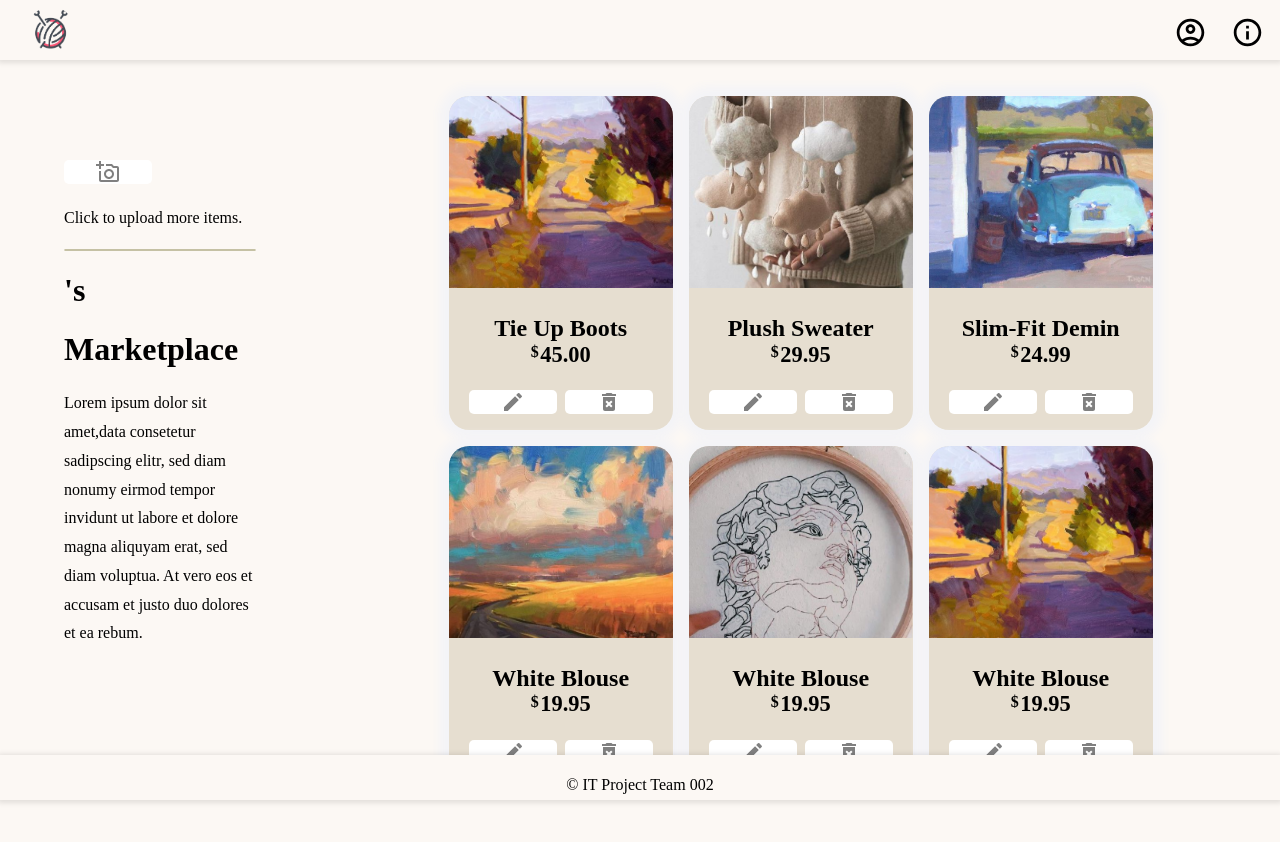
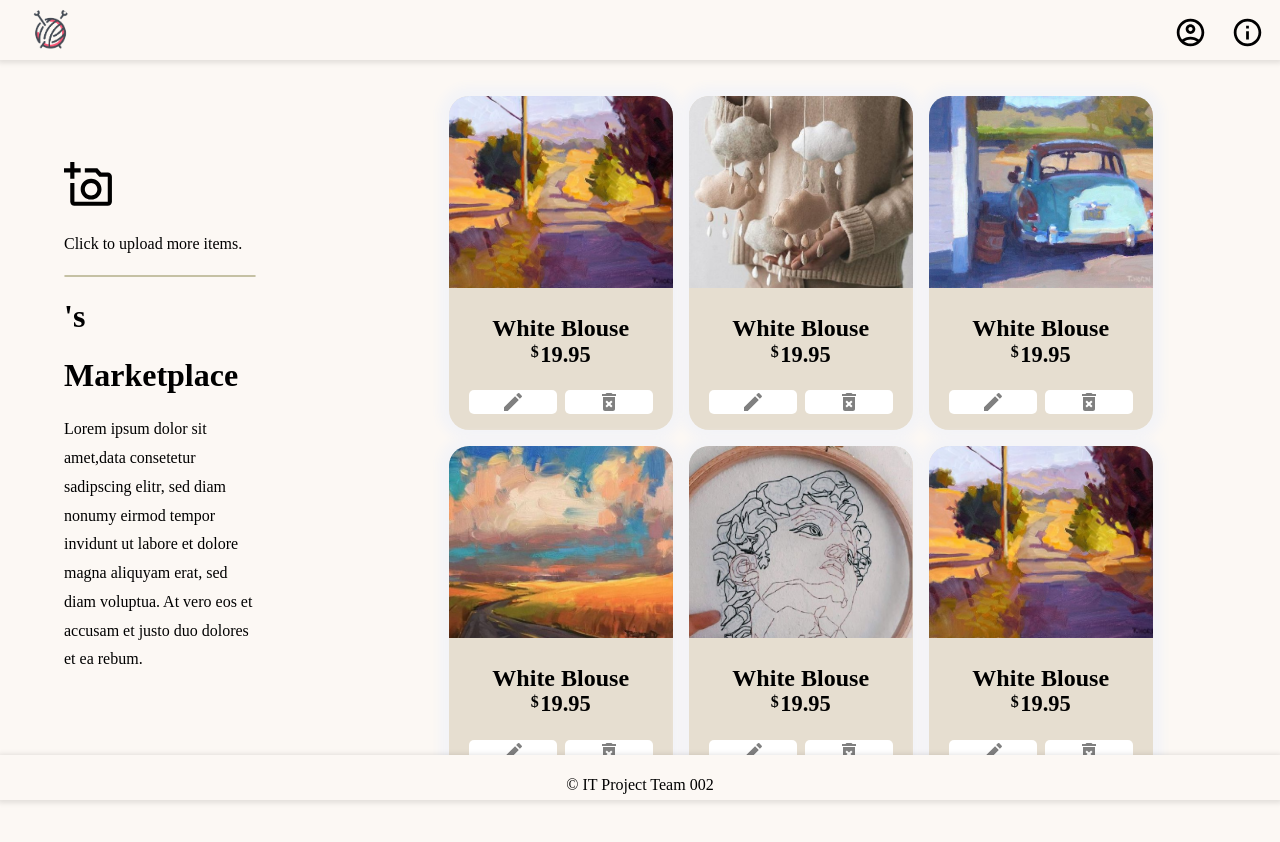
Before and after one commit to IT-Project-002/Frontend, a React (Create React App) app: page /user/market in a window 1280 px wide. Shown: the top 842 px of the page. Built offline with nearby package versions, Linux system fonts and the light colour scheme; no server answers.

Commit message:
delete js component, put Card as function in market.js

```diff
--- a/src/components/itemListB.js
+++ /dev/null
@@ -1,68 +0,0 @@
-import item1 from "../image/items/item1.png";
-import item2 from "../image/items/item2.png";
-import item3 from "../image/items/item3.png";
-import item4 from "../image/items/item4.png";
-import item5 from "../image/items/item5.png";
-import EditIcon from '@mui/icons-material/Edit';
-import DeleteForeverIcon from '@mui/icons-material/DeleteForever';
-import React from "react";
-
-export default function ItemList() {
-  return (
-    <div className="wrapper">
-      <Card
-        img={item1}
-        title="Tie Up Boots"
-        description="Fall Favorite • Boots"
-        price="45.00"
-      />
-
-      <Card
-        img={item2}
-        title="Plush Sweater"
-        description="Sweater Season • Cozy"
-        price="29.95"
-      />
-      <Card
-        img={item3}
-        title="Slim-Fit Demin"
-        description="Demin • Verstile"
-        price="24.99"
-      />
-      <Card
-        img={item4}
-        title="White Blouse"
-        description="Blouse • Lacey"
-        price="19.95"
-      />
-      <Card
-        img={item5}
-        title="White Blouse"
-        description="Blouse • Lacey"
-        price="19.95"
-      />
-      <Card
-        img={item1}
-        title="White Blouse"
-        description="Blouse • Lacey"
-        price="19.95"
-      />
-    </div>
-  );
-}
-
-function Card(props) {
-  return (
-    <div className="card">
-      <img src={props.img} alt="item" className="card-img" />
-      <div className="card-body">
-        <h2 className="card-title">{props.title}</h2>
-        <h3 className="card-price">{props.price}</h3>
-        <div className="icon-container">
-          <EditIcon className="edit-icon"/>
-          <DeleteForeverIcon className="delete-icon"/>
-        </div>
-      </div>
-    </div>
-  );
-}
--- a/src/css/itemListB.css
+++ /dev/null
@@ -1,90 +0,0 @@
-@import url("https://fonts.googleapis.com/css2?family=Noto+Sans:wght@400;700&display=swap");
-
-.wrapper {
-  margin: 1rem;
-  display: grid;
-  gap: 1rem;
-  grid-template-columns: 1fr;
-  justify-content: center;
-}
-
-.card {
-  /* box-shadow: 0 0 10px 10px rgb(244, 244, 247); */
-  border-radius: 20px;
-  min-width: 28rem;
-  display: flex;
-  background-color: #E6DED0;
-}
-
-.card-img {
-  width: 14rem;
-  height: 11rem;
-  object-fit: cover;
-  border-top-left-radius: 20px;
-  border-bottom-left-radius: 20px;
-  z-index: 2;
-}
-
-.card-body {
-  margin: 1rem;
-  flex-grow: 1;
-}
-.card-title {
-  line-height: 0.5rem;
-  margin-bottom: 0.1rem;
-}
-.card-description {
-  line-height: 1.2rem;
-}
-.card-price {
-  font-size: 1.4rem;
-  margin-top: 0.6rem;
-}
-.card-price::before {
-  content: "$";
-  font-size: 1rem;
-  position: relative;
-  top: -0.3rem;
-  padding-right: 0.1rem;
-}
-
-@media screen and (min-width: 750px) {
-  .wrapper {
-    grid-template-columns: repeat(auto-fit, minmax(10rem, 14rem));
-  }
-  .card {
-    flex-direction: column;
-    text-align: center;
-    min-width: 10rem;
-  }
-  .card-img {
-    width: 100%;
-    height: 12rem;
-    border-top-left-radius: 20px;
-    border-top-right-radius: 20px;
-    border-bottom-left-radius: 0px;
-  }
-}
-
-.icon-container {
-  display: flex;
-  justify-content: space-around;
-}
-
-.layout-market svg {
-  fill:grey;
-  width: 5.5rem;
-  height: 1.5rem;
-  background-color: white;
-  border-radius: 5px;
-}
-
-.edit-icon:hover {
-  fill:white;
-  background-color:#4F7942;
-}
-
-.delete-icon:hover {
-  fill:white;
-  background-color:#A93226;
-}
--- a/src/css/market.css
+++ b/src/css/market.css
@@ -123,3 +123,98 @@
     display: none;
   }
 }
+
+
+/* ===================================================== */
+/* Item List */
+
+@import url("https://fonts.googleapis.com/css2?family=Noto+Sans:wght@400;700&display=swap");
+
+.wrapper {
+  margin: 1rem;
+  display: grid;
+  gap: 1rem;
+  grid-template-columns: 1fr;
+  justify-content: center;
+}
+
+.card {
+  /* box-shadow: 0 0 10px 10px rgb(244, 244, 247); */
+  border-radius: 20px;
+  min-width: 28rem;
+  display: flex;
+  background-color: #E6DED0;
+}
+
+.card-img {
+  width: 14rem;
+  height: 11rem;
+  object-fit: cover;
+  border-top-left-radius: 20px;
+  border-bottom-left-radius: 20px;
+  z-index: 2;
+}
+
+.card-body {
+  margin: 1rem;
+  flex-grow: 1;
+}
+.card-title {
+  line-height: 0.5rem;
+  margin-bottom: 0.1rem;
+}
+.card-description {
+  line-height: 1.2rem;
+}
+.card-price {
+  font-size: 1.4rem;
+  margin-top: 0.6rem;
+}
+.card-price::before {
+  content: "$";
+  font-size: 1rem;
+  position: relative;
+  top: -0.3rem;
+  padding-right: 0.1rem;
+}
+
+@media screen and (min-width: 750px) {
+  .wrapper {
+    grid-template-columns: repeat(auto-fit, minmax(10rem, 14rem));
+  }
+  .card {
+    flex-direction: column;
+    text-align: center;
+    min-width: 10rem;
+  }
+  .card-img {
+    width: 100%;
+    height: 12rem;
+    border-top-left-radius: 20px;
+    border-top-right-radius: 20px;
+    border-bottom-left-radius: 0px;
+  }
+}
+
+.icon-container {
+  display: flex;
+  justify-content: space-around;
+}
+
+.user-collection-container svg {
+  fill:grey;
+  width: 5.5rem;
+  height: 1.5rem;
+  background-color: white;
+  border-radius: 5px;
+}
+
+.edit-icon:hover {
+  fill:white;
+  background-color:#4F7942;
+}
+
+.delete-icon:hover {
+  fill:white;
+  background-color:#A93226;
+}
--- a/src/css/myFav.css
+++ b/src/css/myFav.css
@@ -51,7 +51,7 @@
     position: absolute;
     background-color: white;
     z-index: 99;
-    background-color: red;
+    background-color:#F48B8B;
     fill: white;
     width:35px;
     height:35px;
--- a/src/pages/market.js
+++ b/src/pages/market.js
@@ -6,8 +6,6 @@ import male1 from "../image/avatar/male2background.png";
 import male2 from "../image/avatar/male2background.png";
 import male3 from "../image/avatar/male3background.png";
 import EditIcon from '@mui/icons-material/Edit';
-import Cards from "../components/itemListB";
-import "../css/itemListB.css";
 
 import item1 from "../image/items/item1.png";
 import item2 from "../image/items/item2.png";
@@ -93,8 +91,32 @@ export default function Market() {
 
       {/* User Item Collections */}
       <div className="user-collection-container">
-          <Cards />
+        <div className="wrapper">
+          <Card img={item1} title="White Blouse" description="Blouse • Lacey" price="19.95"/>
+          <Card img={item2} title="White Blouse" description="Blouse • Lacey" price="19.95"/>
+          <Card img={item3} title="White Blouse" description="Blouse • Lacey" price="19.95"/>
+          <Card img={item4} title="White Blouse" description="Blouse • Lacey" price="19.95"/>
+          <Card img={item5} title="White Blouse" description="Blouse • Lacey" price="19.95"/>
+          <Card img={item1} title="White Blouse" description="Blouse • Lacey" price="19.95"/>
+        </div>
       </div>
     </div>
   );
 }
+
+
+function Card(props) {
+  return (
+    <div className="card">
+      <img src={props.img} alt="item" className="card-img" />
+      <div className="card-body">
+        <h2 className="card-title">{props.title}</h2>
+        <h3 className="card-price">{props.price}</h3>
+        <div className="icon-container">
+          <EditIcon className="edit-icon"/>
+          <DeleteForeverIcon className="delete-icon"/>
+        </div>
+      </div>
+    </div>
+  );
+}
```
